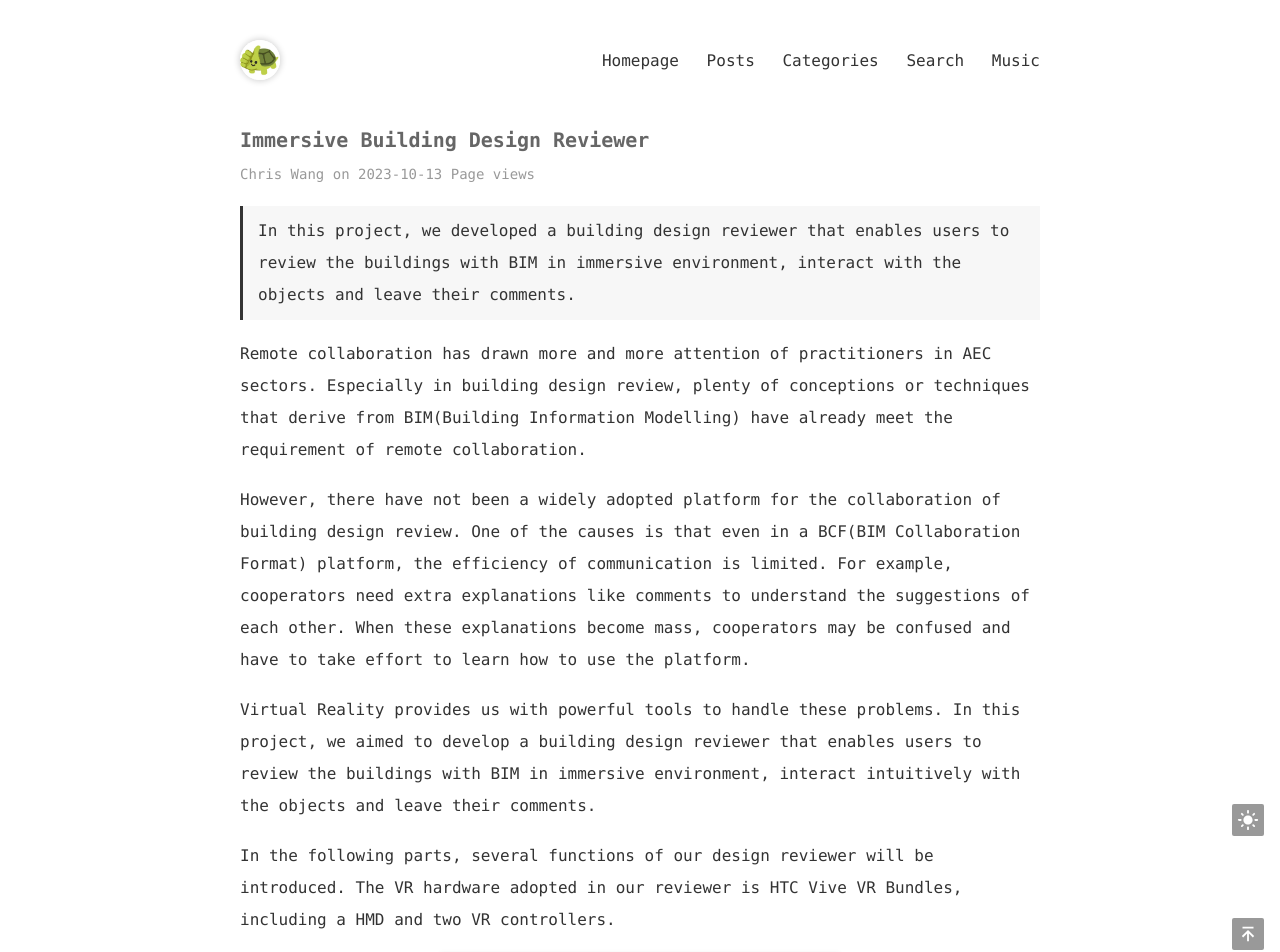
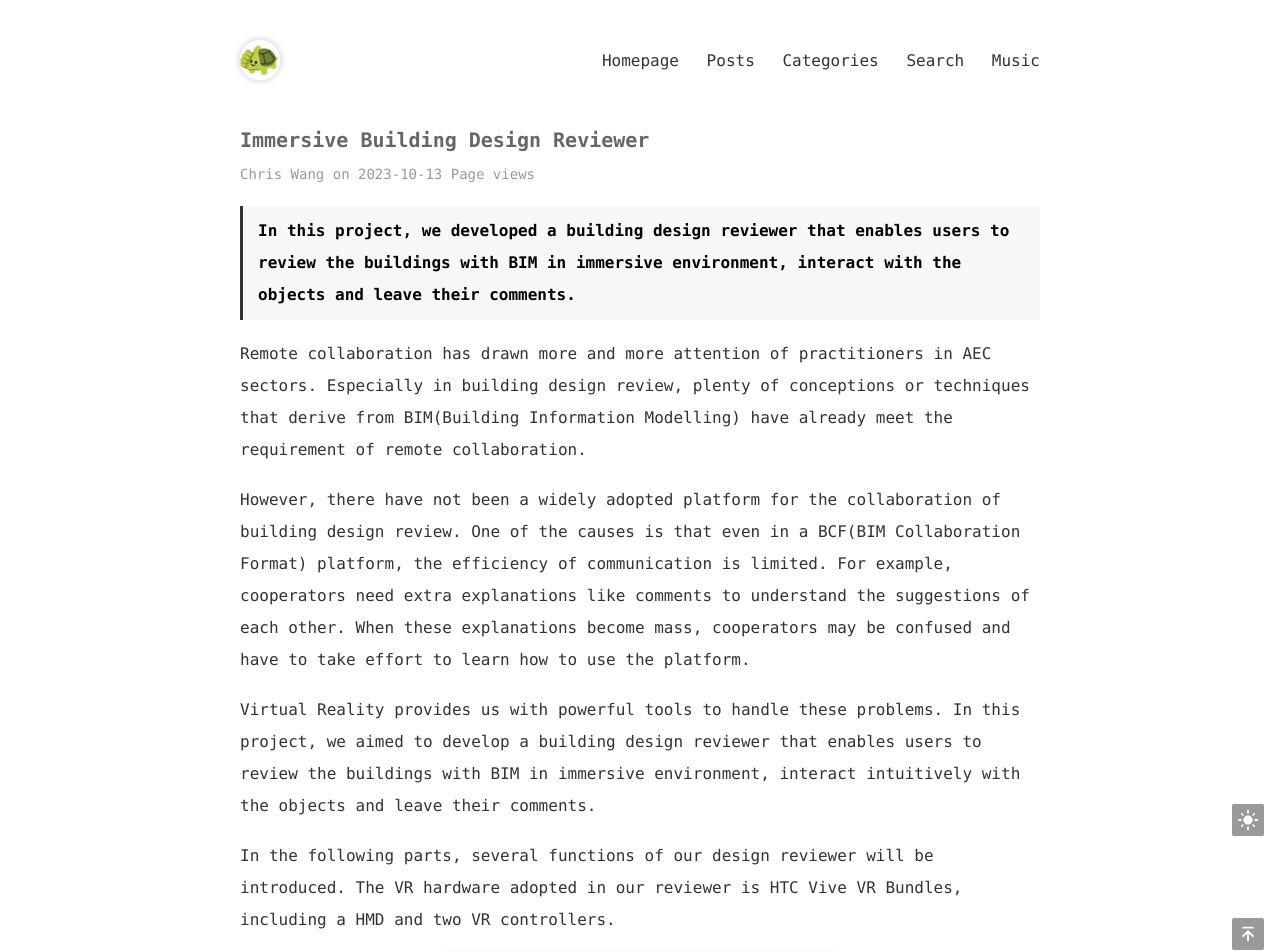
Before and after one commit to F1yingCt/F1yingCt.github.io, a Jekyll site: the page built from _posts/2023-10-13-Immersive-Building-Design-Reviewer.md, in a window 1280 px wide. Shown: the top 952 px of the page. Built offline with Jekyll 4.4.1, drawn with Linux system fonts in a browser that asks for light colours; comment, search, counter and statistics services are not loaded; grey boxes are pictures that could not be loaded.

```diff
--- a/_posts/2023-10-13-Immersive-Building-Design-Reviewer.md
+++ b/_posts/2023-10-13-Immersive-Building-Design-Reviewer.md
@@ -6,7 +6,7 @@ date: 2023-10-13
 pinned: false
 ---
 
-> In this project, we  developed a building design reviewer that enables users to review the buildings with BIM in immersive environment, interact  with the objects and leave their comments.
+> **In this project, we  developed a building design reviewer that enables users to review the buildings with BIM in immersive environment, interact  with the objects and leave their comments.**
 
 Remote collaboration has drawn more and more attention of practitioners in AEC sectors. Especially in building design review, plenty of conceptions or techniques that derive from BIM(Building Information Modelling) have already meet the requirement of remote collaboration.
 
```
